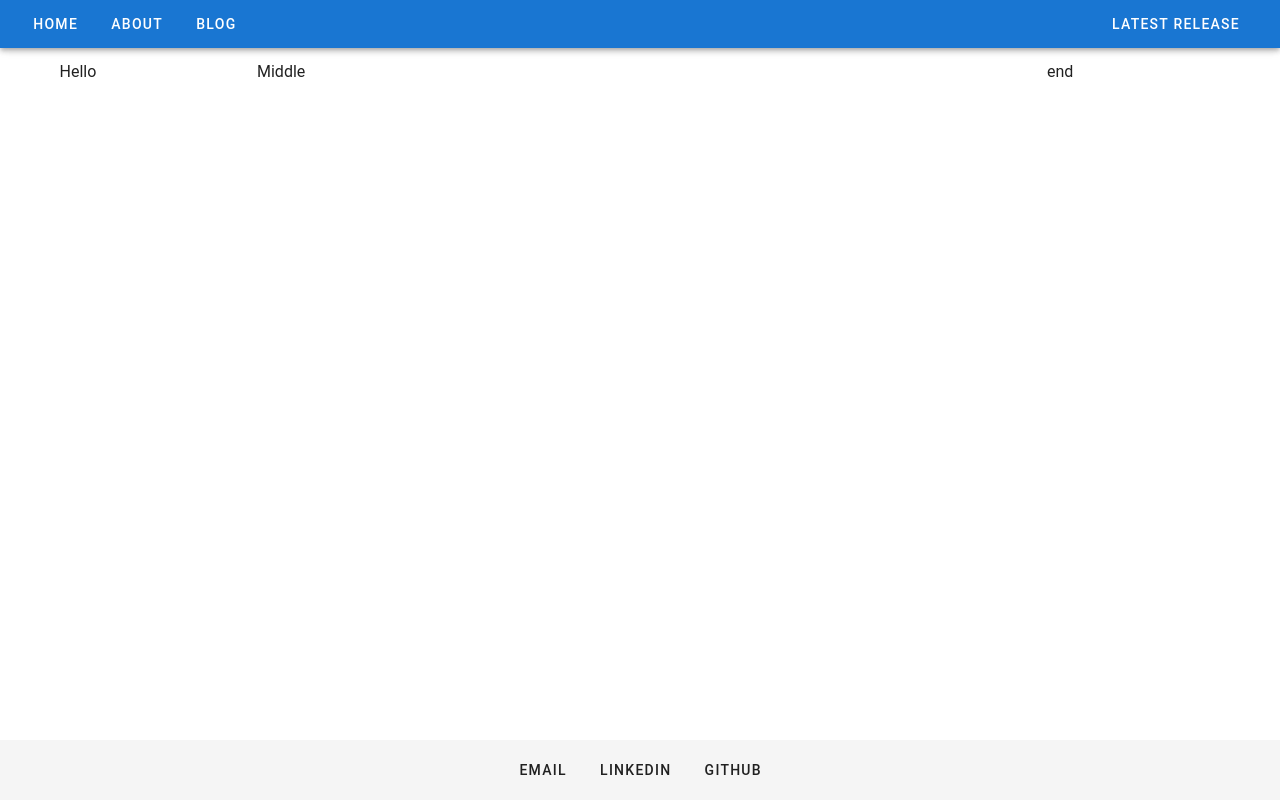
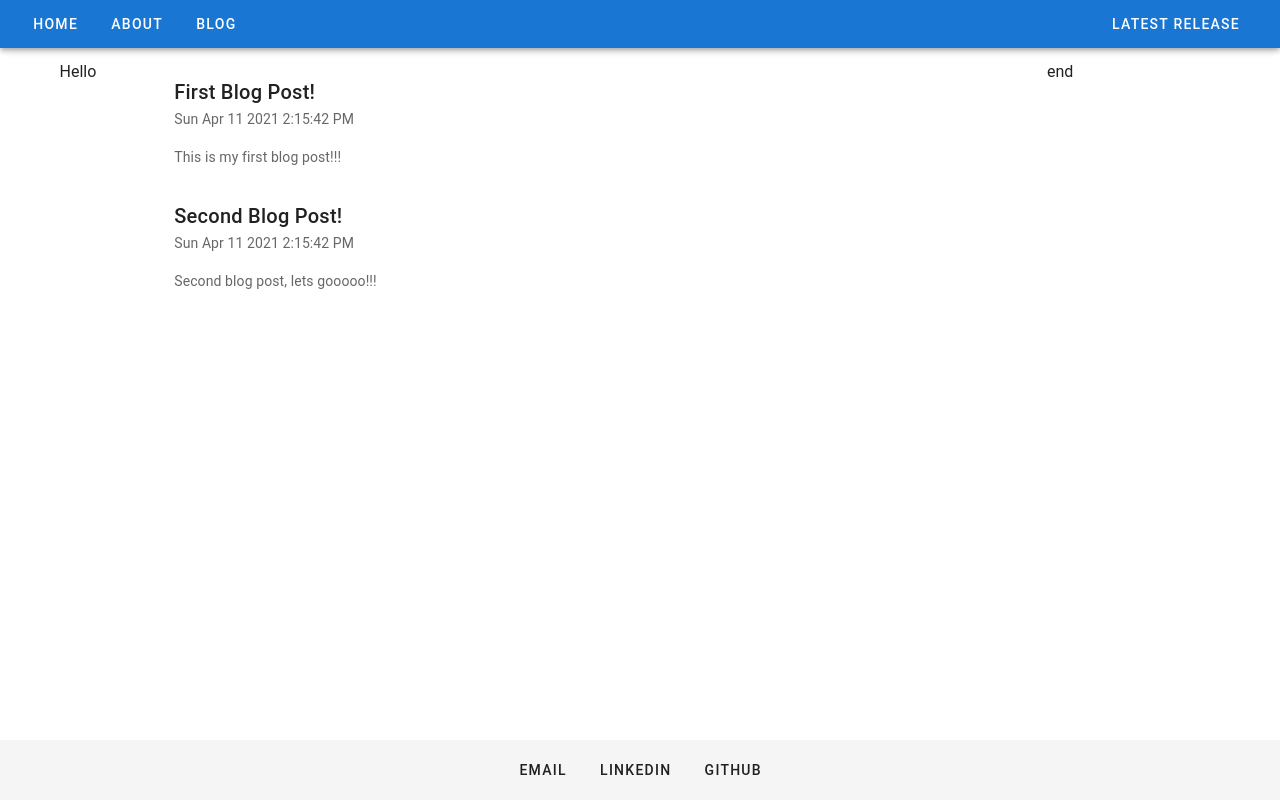
Before and after one commit to drTricked/InternshipKnowledge, a Vue app in the folder internship-knowledge/: page /blog in a window 1280 px wide. Built offline with nearby package versions, Linux system fonts and the light colour scheme; the HTML template or start-up script is replaced by a standard one.

Commit message:
Adds the view with Blog Posts

```diff
--- /dev/null
+++ b/internship-knowledge/src/components/BlogPostFull.vue
@@ -0,0 +1,22 @@
+<template>
+  <v-card flat>
+    <v-card-title>{{ title }}</v-card-title>
+    <v-card-subtitle
+      >{{ date.toDateString() }}
+      {{ date.toLocaleTimeString() }}</v-card-subtitle
+    >
+    <v-card-text>{{ text }}</v-card-text>
+  </v-card>
+</template>
+
+<script>
+  export default {
+    props: {
+      title: { type: String, default: "" },
+      date: { type: Date, default: "" },
+      text: { type: String, default: "" },
+    },
+  };
+</script>
+
+<style></style>
--- a/internship-knowledge/src/views/Blog.vue
+++ b/internship-knowledge/src/views/Blog.vue
@@ -1,15 +1,21 @@
 <template>
   <v-container>
     <v-row>
-      <v-col cols="12" sm="2">
+      <v-col cols="12" sm="1">
         <v-sheet rounded="lg" min-height="268">
           Hello
         </v-sheet>
       </v-col>
 
-      <v-col cols="12" sm="8">
+      <v-col cols="12" sm="9">
         <v-sheet min-height="70vh" rounded="lg">
-          Middle
+          <BlogPostFull
+            v-for="(post, index) in posts"
+            :key="index"
+            :title="post.title"
+            :date="post.date"
+            :text="post.text"
+          />
         </v-sheet>
       </v-col>
 
@@ -23,14 +29,28 @@
 </template>
 
 <script>
-  import BlogPostShort from "../components/BlogPostShort";
+  //   import BlogPostShort from "../components/BlogPostShort";
   import BlogPostFull from "../components/BlogPostFull";
 
   export default {
     components: {
-      BlogPostShort,
+      //  BlogPostShort,
       BlogPostFull,
     },
+    data: () => ({
+      posts: [
+        {
+          title: "First Blog Post!",
+          date: new Date(),
+          text: "This is my first blog post!!!",
+        },
+        {
+          title: "Second Blog Post!",
+          date: new Date(),
+          text: "Second blog post, lets gooooo!!!",
+        },
+      ],
+    }),
   };
 </script>
 
```
